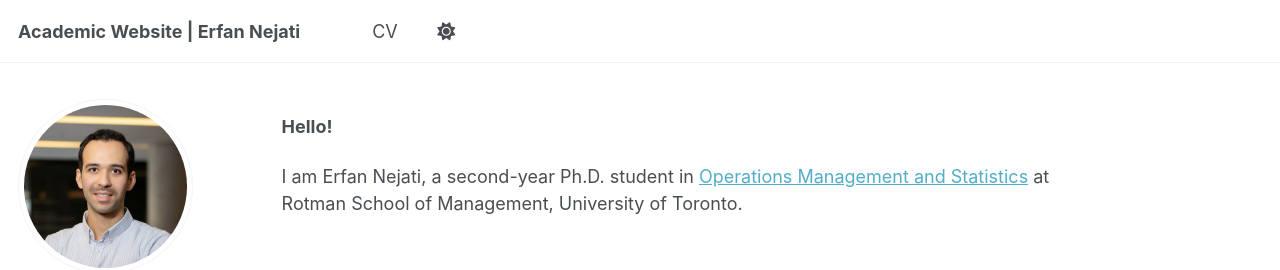
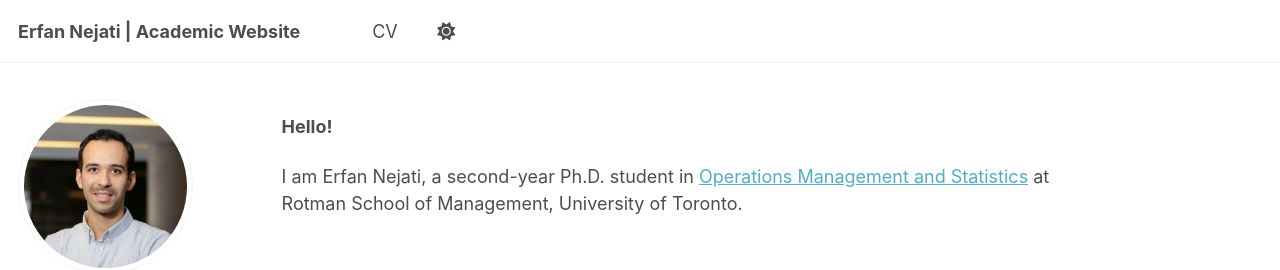
Before and after one commit to erfannjt/my-website, a Jekyll site: the page built from _pages/about.md, in a window 1280 px wide. Shown: the top 270 px of the page. Built offline with Jekyll 4.4.1, drawn with Linux system fonts in a browser that asks for light colours; some web fonts are replaced; a script that is not in the unit is left out.

```diff
--- a/_config.yml
+++ b/_config.yml
@@ -9,7 +9,7 @@
 # Basic Site Settings
 locale                   : "en-US"
 site_theme               : "default"
-title                    : "Academic Website | Erfan Nejati"
+title                    : "Erfan Nejati | Academic Website"
 title_separator          : "-"
 name                     : &name "Your Name"
 description              : &description "personal description"
```
